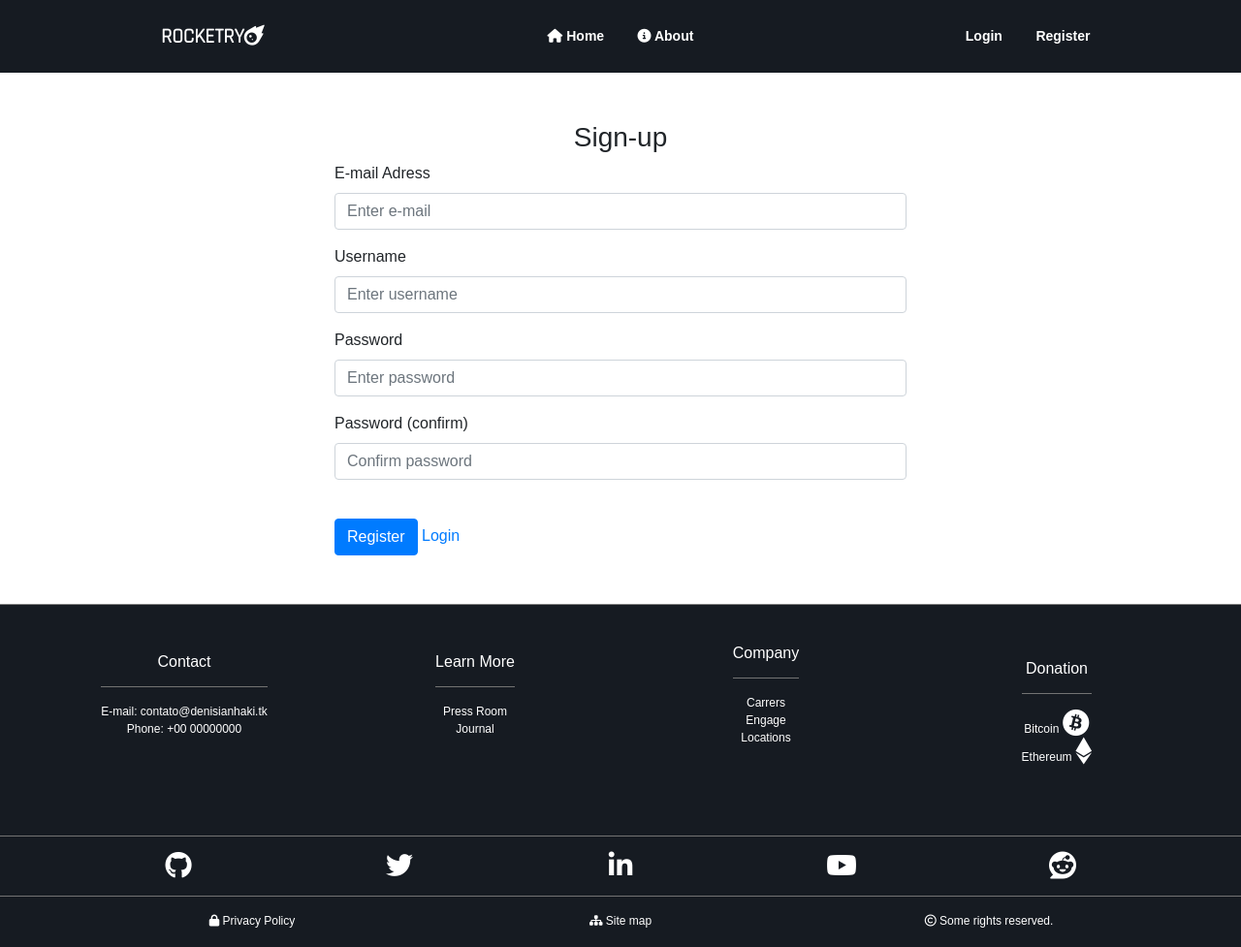
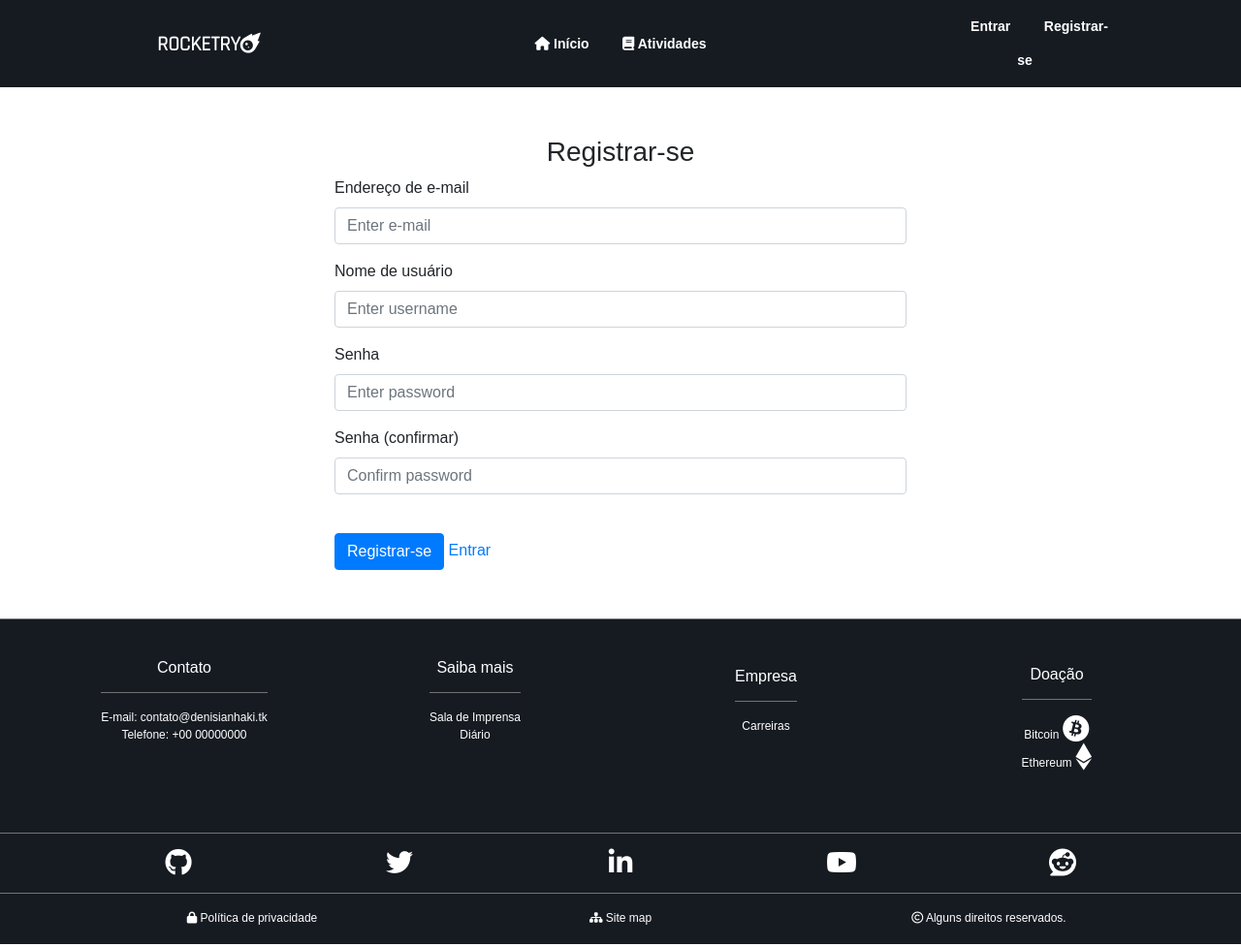
Before and after one commit to MRSW42LT/websiteRocketry, a Flask app: page /sign_up in a window 1280 px wide. Shown: the whole page at 97% size. Run offline with Flask 2, Linux system fonts and the light colour scheme; some libraries are stand-ins or nearby versions.

Commit message:
Tradução

```diff
--- a/website/static/index.js
+++ b/website/static/index.js
@@ -22,6 +22,6 @@ function deleteNote(noteId){
         method: 'POST',
         body: JSON.stringify({ noteId: noteId })
     }).then((_res) => {
-        window.location.href = "/";
+        window.location.href = "/escola";
     } )
 }
--- a/website/templates/base.html
+++ b/website/templates/base.html
@@ -28,15 +28,15 @@
                     <a href="/" class="logo hvr-grow">ROCKETRY<i class="fas fa-meteor"></i></a>
                 </div>
                 <div class="col-md-auto">
-                    <a href="/" class="shape-0"><i class="fas fa-home"></i> Home</a>
-                    <a href="/about" class="shape-0"><i class="fas fa-info-circle"></i> About</a>
+                    <a href="/" class="shape-0"><i class="fas fa-home"></i> Início</a>
+                    <a href="/escola" class="shape-0"><i class="fas fa-book"></i> Atividades</a>
                 </div>
                 <div class="col col-lg-2">
                     {% if user.is_authenticated %}
-                    <a href="/logout" class="shape-0">Logout</a>
+                    <a href="/logout" class="shape-0">Sair</a>
                     {% else %}
-                    <a href="/login" class="shape-0">Login</a>
-                    <a href="/sign_up" class="shape-0">Register</a>
+                    <a href="/login" class="shape-0">Entrar</a>
+                    <a href="/sign_up" class="shape-0">Registrar-se</a>
                     {% endif %}
                 </div>
             </div>
@@ -77,23 +77,21 @@
         <footer>
             <div class="top-footer-wrapper">
                 <div>
-                    <div><h6>Contact</h6></div><hr>
+                    <div><h6>Contato</h6></div><hr>
                     <div>E-mail: contato@denisianhaki.tk</div>
-                    <div>Phone: +00 00000000</div><br><br>
+                    <div>Telefone: +00 00000000</div><br><br>
                 </div>
                 <div>
-                   <div><h6>Learn More</h6></div><hr>
-                   <div><a href="">Press Room</a></div>
-                   <div><a href="">Journal</a></div><br><br>
+                   <div><h6>Saiba mais</h6></div><hr>
+                   <div><a href="">Sala de Imprensa</a></div>
+                   <div><a href="">Diário</a></div><br><br>
                 </div>
                 <div>
-                  <div><h6>Company</h6></div><hr>
-                  <div><a href="">Carrers</a></div>
-                  <div><a href="">Engage</a></div>
-                  <div><a href="">Locations</a></div><br><br>
+                  <div><h6>Empresa</h6></div><hr>
+                  <div><a href="">Carreiras</a></div><br><br>
                </div>
                 <div>
-                    <div><h6>Donation</h6></div><hr>
+                    <div><h6>Doação</h6></div><hr>
                     <div><a href="">Bitcoin    <i class="fab fa-bitcoin"></i></a></div>
                     <div><a href="">Ethereum   <i class="fab fa-ethereum"></i></a></div>
                 </div>
@@ -126,13 +124,13 @@
               <div class="container">
                 <div class="row justify-content-around">
                   <div class="col-2">
-                    <a href=""><i class="fas fa-lock"></i> Privacy Policy</a>
+                    <a href=""><i class="fas fa-lock"></i> Política de privacidade</a>
                   </div>
                   <div class="col-2">
                     <div><a href=""><i class="fas fa-sitemap"></i> Site map</a></div>
                   </div>
                   <div class="col-2">
-                    <div><i class="far fa-copyright"></i> Some rights reserved.</div>
+                    <div><i class="far fa-copyright"></i> Alguns direitos reservados.</div>
                   </div>
                 </div><br>
             </div>
--- a/website/templates/escola.html
+++ b/website/templates/escola.html
@@ -33,7 +33,7 @@
     <br><br><br>
 
 
-    <h1 align="center">Notes</h1>
+    <h1 align="center">Anotações</h1>
     <ul class="list-group list-group-flush" id="notes">
         {% for note in user.notes  %}
         <li class="list-group-item">{{ note.data }}
@@ -45,7 +45,7 @@
     </ul>
     <form method="POST">
         <textarea name="note" id="note" class="form-control"></textarea><br>
-        <div align="center"><button type="submit" class="btn btn-primary">Add Note</button></div>
+        <div align="center"><button type="submit" class="btn btn-primary">Adicionar anotação</button></div>
     </form>
 
 
--- a/website/templates/home.html
+++ b/website/templates/home.html
@@ -3,9 +3,6 @@
 
 <main>
     {% block main %}
-
-    <h1>Início</h1>
-    <a href="/escola"><h4>Atividades internet e programação web <i class="fas fa-external-link-alt"></i></h4></a>
 
     <div id="carouselExampleCaptions" class="carousel slide" data-ride="carousel">
         <ol class="carousel-indicators">
--- a/website/templates/sign_up.html
+++ b/website/templates/sign_up.html
@@ -1,13 +1,13 @@
 {% extends "base.html" %}
-<title>{% block title %}Sign-up{% endblock %}</title>
+<title>{% block title %}Registrar-se{% endblock %}</title>
 
 <main>
     {% block main %}
 
     <form method="POST"  class="auth-form">
-        <h3 align="center">Sign-up</h3>
+        <h3 align="center">Registrar-se</h3>
         <div class="form-group">
-            <label for="email">E-mail Adress</label>
+            <label for="email">Endereço de e-mail</label>
             <input
                 type="email"
                 class="form-control"
@@ -17,7 +17,7 @@
         </div>
 
         <div class="form-group">
-            <label for="username">Username</label>
+            <label for="username">Nome de usuário</label>
             <input
                 type="username"
                 class="form-control"
@@ -27,7 +27,7 @@
         </div>
 
         <div class="form-group">
-            <label for="password1">Password</label>
+            <label for="password1">Senha</label>
             <input
                 type="password"
                 class="form-control"
@@ -37,7 +37,7 @@
         </div>
 
         <div class="form-group">
-            <label for="password2">Password (confirm)</label>
+            <label for="password2">Senha (confirmar)</label>
             <input
                 type="password"
                 class="form-control"
@@ -47,9 +47,9 @@
         </div>
         <br>
 
-        <button type="submit" class="btn btn-primary">Register</button>
+        <button type="submit" class="btn btn-primary">Registrar-se</button>
 
-        <a href="/login">Login</a>
+        <a href="/login">Entrar</a>
 
     </form>
 
```
Also changed, not shown: website/templates/login.html (+6 -6 lines).
